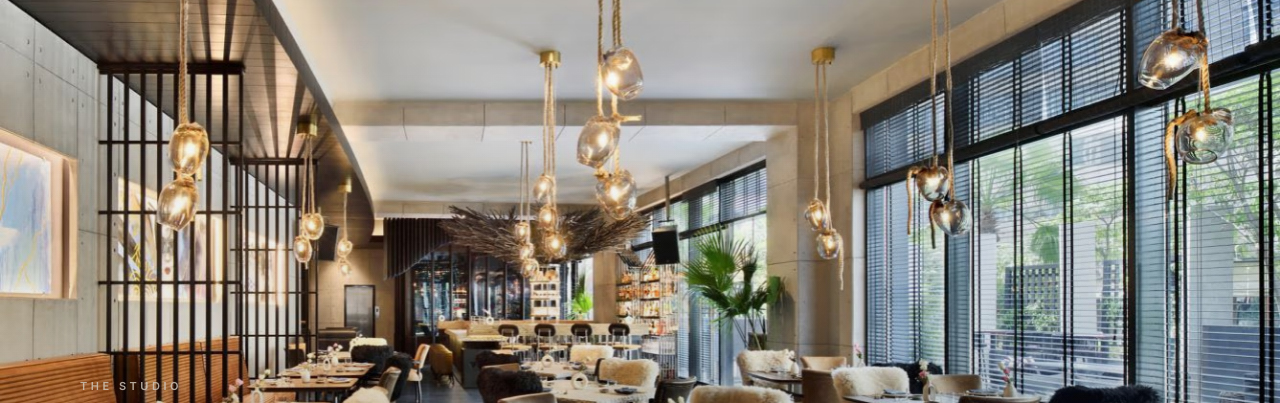
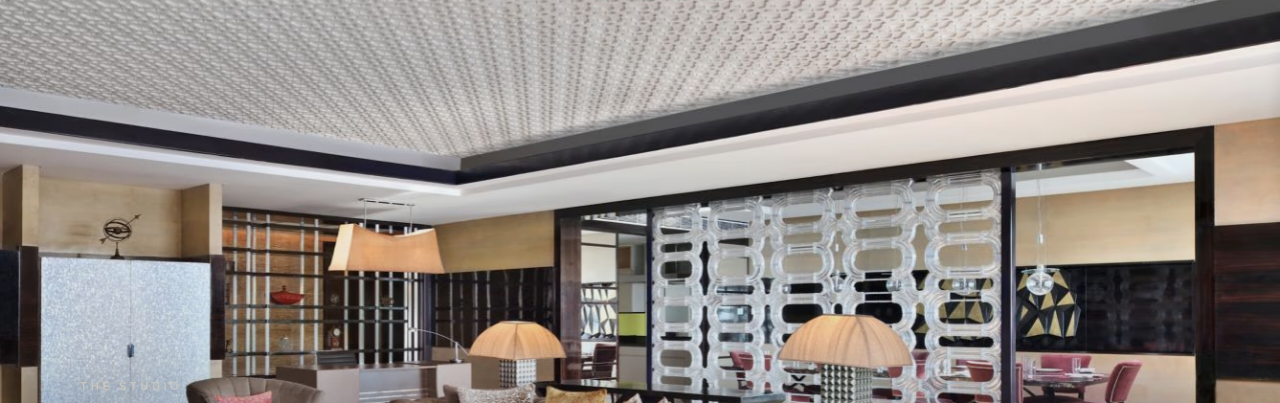
Before and after one commit to sujeth-dev/Velmont, a website built with Vite: page src/about.html in a window 1280 px wide. Shown: the part 96-499 px from the top of the page. Built offline with nearby package versions, Linux system fonts and the light colour scheme; some packages are replaced by stand-ins of ours; a web font is replaced by a local one.

Commit message:
About hero: swap to interior-1 (sharper Marriott shot)

```diff
--- a/src/about.html
+++ b/src/about.html
@@ -38,10 +38,10 @@
       <!-- 04.1 PAGE HERO -->
       <section class="vm-page-hero" aria-labelledby="about-hero-h">
         <picture>
-          <source type="image/avif" srcset="/assets/projects/marriott-marquis-delhi/interior-4.avif" />
+          <source type="image/avif" srcset="/assets/projects/marriott-marquis-delhi/interior-1.avif" />
           <img
             class="vm-page-hero__bg"
-            src="/assets/projects/marriott-marquis-delhi/interior-4.webp"
+            src="/assets/projects/marriott-marquis-delhi/interior-1.webp"
             alt=""
             width="1440"
             height="440"
```
